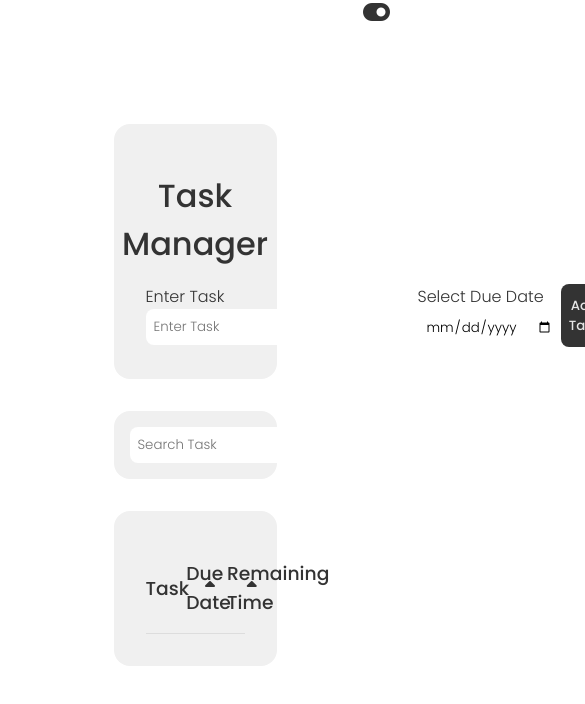
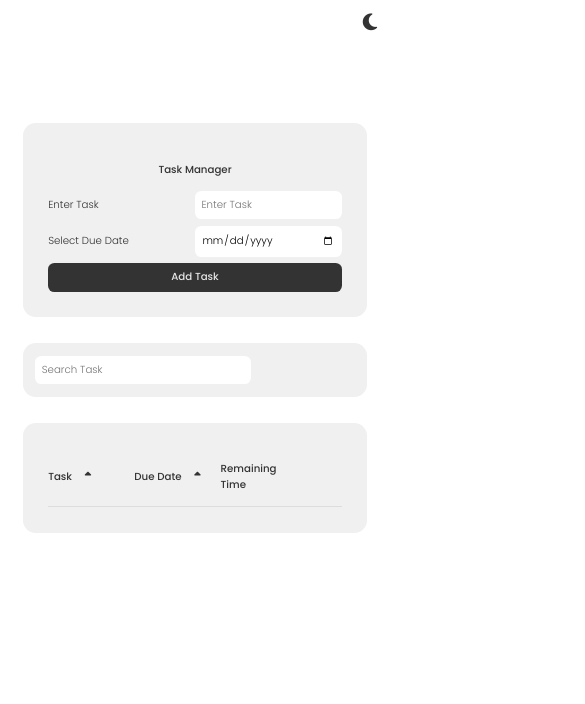
Before and after one commit to kedaragate/toDoList2025, a plain HTML site: page index.html in a window 390 px wide. Both pictures are taken after a click on the icon 376 px from the left and 12 px from the top of the page. Shown: the top 704 px of the page, 585 px wide, since content can reach past the window. Drawn offline with Linux system fonts and the light colour scheme.

Commit message:
media queries

```diff
--- a/calculateTimeRemaining.js
+++ b/calculateTimeRemaining.js
@@ -14,6 +14,6 @@ export default function calculateTimeRemaining(dueDate) {
 
   const timeRemaining = `${timeDifferenceInDays} ${
     timeDifferenceInDays > 1 ? "Days" : "Day"
-  } and ${timeDifferenceInHours - timeDifferenceInDays * 24} Hours`;
+  } & ${timeDifferenceInHours - timeDifferenceInDays * 24} Hours`;
   return timeRemaining;
 }
--- a/index.html
+++ b/index.html
@@ -11,7 +11,7 @@
       <ul>
         <li>
           <i
-            class="fa-solid fa-toggle-on theme-toggler"
+            class="fa-solid fa-sun theme-toggler"
             id="theme-toggle-element"
           ></i>
         </li>
--- a/style.css
+++ b/style.css
@@ -63,10 +63,12 @@ nav > ul {
   display: flex;
   width: 50%;
   justify-content: flex-end;
+  padding: 1rem;
 }
 #theme-toggle-element {
   font-size: 1.5rem;
   align-self: flex-end;
+  cursor: pointer;
 }
 .container {
   width: 50vw;
@@ -225,3 +227,37 @@ input {
 .edit-item-btn {
   cursor: pointer;
 }
+.task-text-entry-div,
+.task-date-entry-div {
+  display: flex;
+  justify-content: center;
+  align-items: center;
+  gap: 1rem;
+
+  width: 40%;
+}
+.task-text-entry-div > input,
+.task-date-entry-div > input {
+  width: 50%;
+}
+
+@media screen and (max-width: 820px) {
+  * {
+    font-size: 0.8rem;
+  }
+  .container {
+    width: 95vw;
+  }
+  .form-items-container {
+    flex-direction: column;
+  }
+  .task-text-entry-div,
+  .task-date-entry-div {
+    width: 100%;
+    height: 40%;
+    gap: 1rem;
+    justify-content: space-between;
+
+    padding-bottom: 0.5rem;
+  }
+}
--- a/themeToggler.js
+++ b/themeToggler.js
@@ -10,11 +10,11 @@ export default function themeToggler() {
       : document.documentElement.setAttribute("data-theme", "dark");
 
     if (isDarkTheme) {
-      themeTogglerElement.classList.add("fa-toggle-on");
-      themeTogglerElement.classList.remove("fa-toggle-off");
+      themeTogglerElement.classList.add("fa-moon");
+      themeTogglerElement.classList.remove("fa-sun");
     } else {
-      themeTogglerElement.classList.add("fa-toggle-off");
-      themeTogglerElement.classList.remove("fa-toggle-on");
+      themeTogglerElement.classList.add("fa-sun");
+      themeTogglerElement.classList.remove("fa-moon");
     }
   });
 }
```
